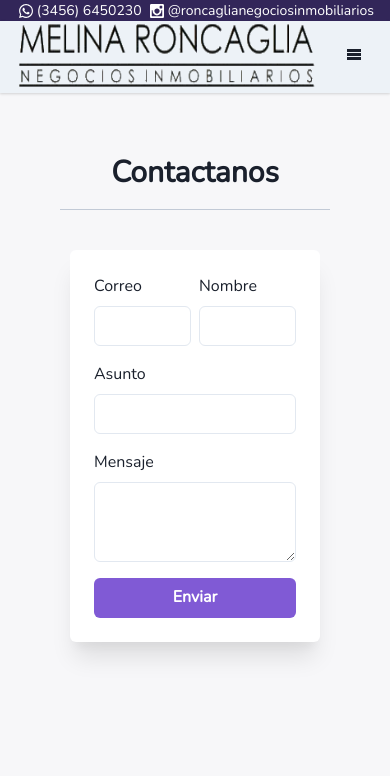
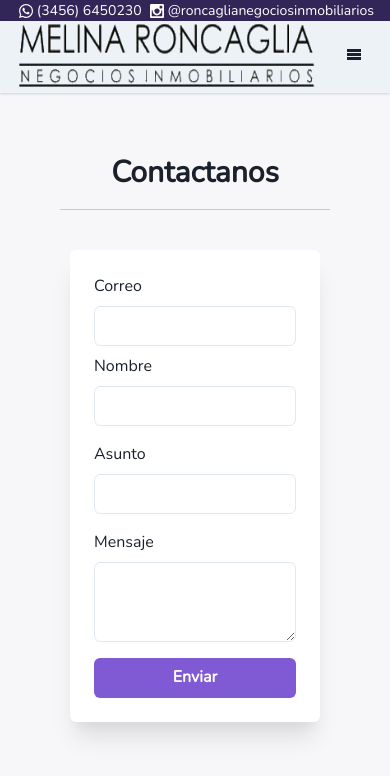
Before and after one commit to rodrigoodz/proyecto_inmobiliaria_nextjs, a Next.js app: page /contact in a window 390 px wide. Shown: the top 776 px of the page. Built offline with nearby package versions, Linux system fonts and the light colour scheme.

Commit message:
mejorado responsive formulario

```diff
--- a/components/Form.js
+++ b/components/Form.js
@@ -51,7 +51,7 @@ const Form = () => {
   return (
     <form onSubmit={handleSubmit(onSubmit)}>
       <Stack spacing={4}>
-        <HStack alignItems="flex-start">
+        <Stack alignItems="flex-start" direction={["column", "column", "row"]}>
           <FormControl isInvalid={errors.email}>
             <FormLabel htmlFor="email">Correo</FormLabel>
             <Input
@@ -78,7 +78,7 @@ const Form = () => {
               {errors.name && errors.name.message}
             </FormErrorMessage>
           </FormControl>
-        </HStack>
+        </Stack>
         <FormControl isInvalid={errors.subject}>
           <FormLabel htmlFor="subject">Asunto</FormLabel>
           <Input
```
